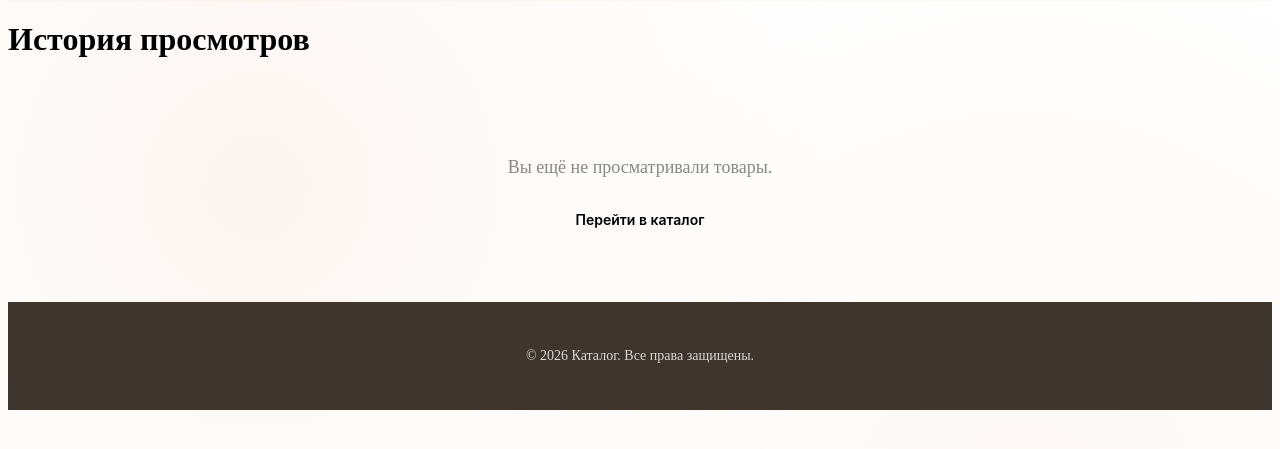
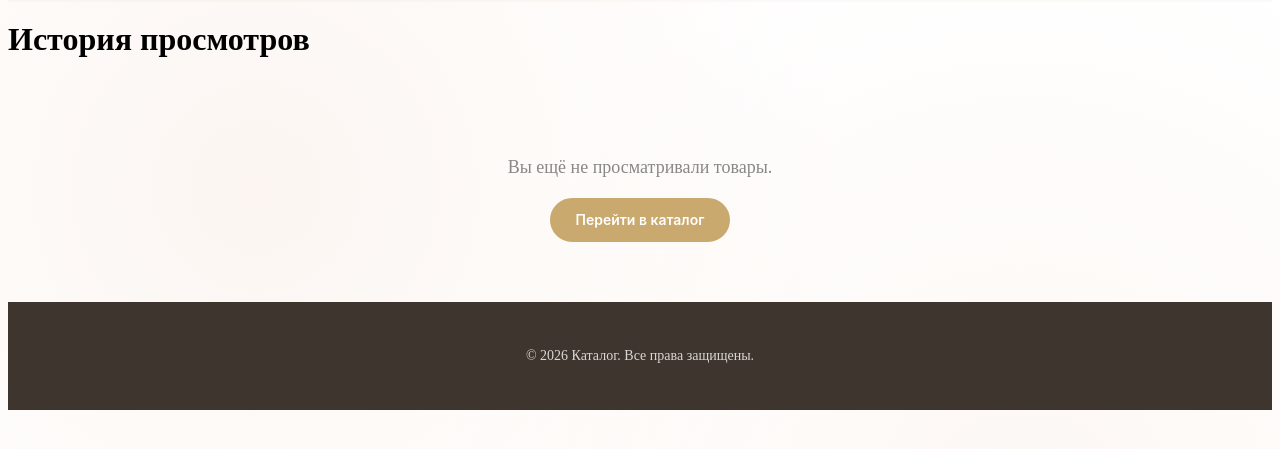
Before and after one commit to NetMann-git/django-auto-catalog-beget, a Django app: page /catalog/recently-viewed/ in a window 1280 px wide. Shown: the part 52-501 px from the top of the page. Run offline with Django 5.2, Linux system fonts and the light colour scheme; data that the repository does not hold is empty; some libraries are stand-ins or nearby versions.

Commit message:
исправлена ссылка 'перейти в каталог' в пустой истории просмотров

```diff
--- a/apps/products/templates/products/recently_viewed.html
+++ b/apps/products/templates/products/recently_viewed.html
@@ -34,7 +34,7 @@
         <!-- Блок с сообщением о пустой истории -->
         <div id="empty-history-message" {% if products %}style="display:none;"{% endif %}>
             <p>Вы ещё не просматривали товары.</p>
-            <a href="{{ catalog_url }}" class="btn">Перейти в каталог</a>
+            <a href="{% url 'catalog:catalog' %}" class="btn btn-primary">Перейти в каталог</a>
         </div>
     </div>
 
```
